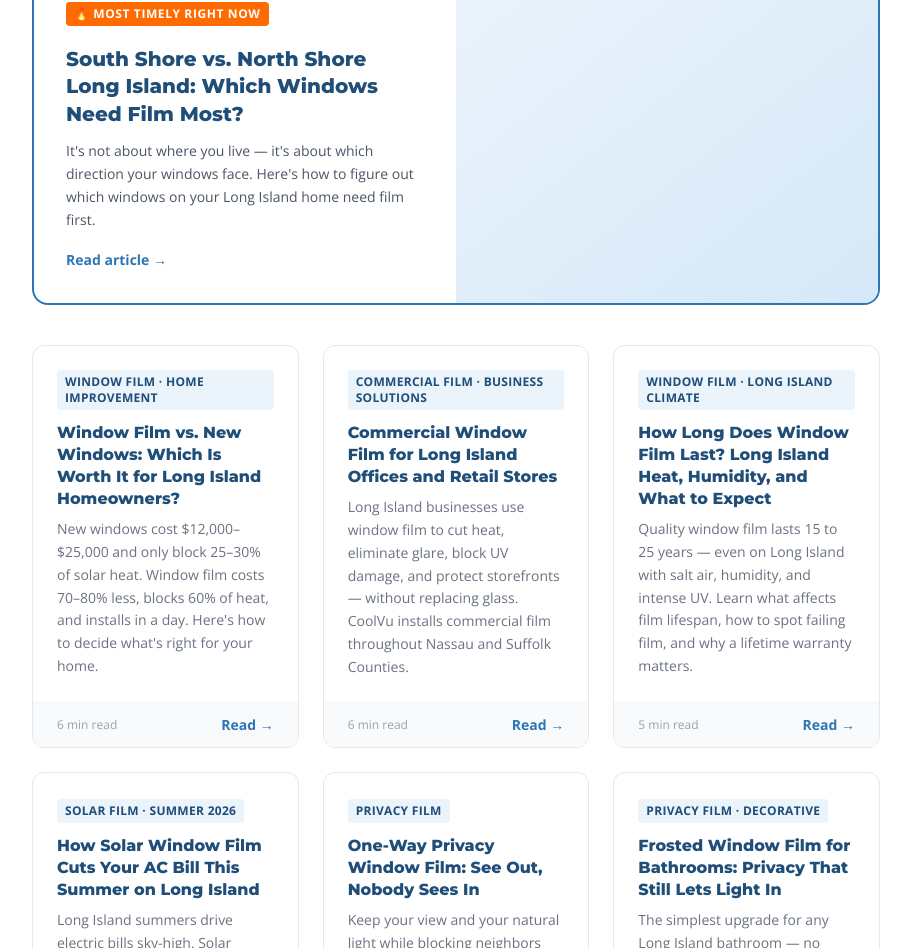
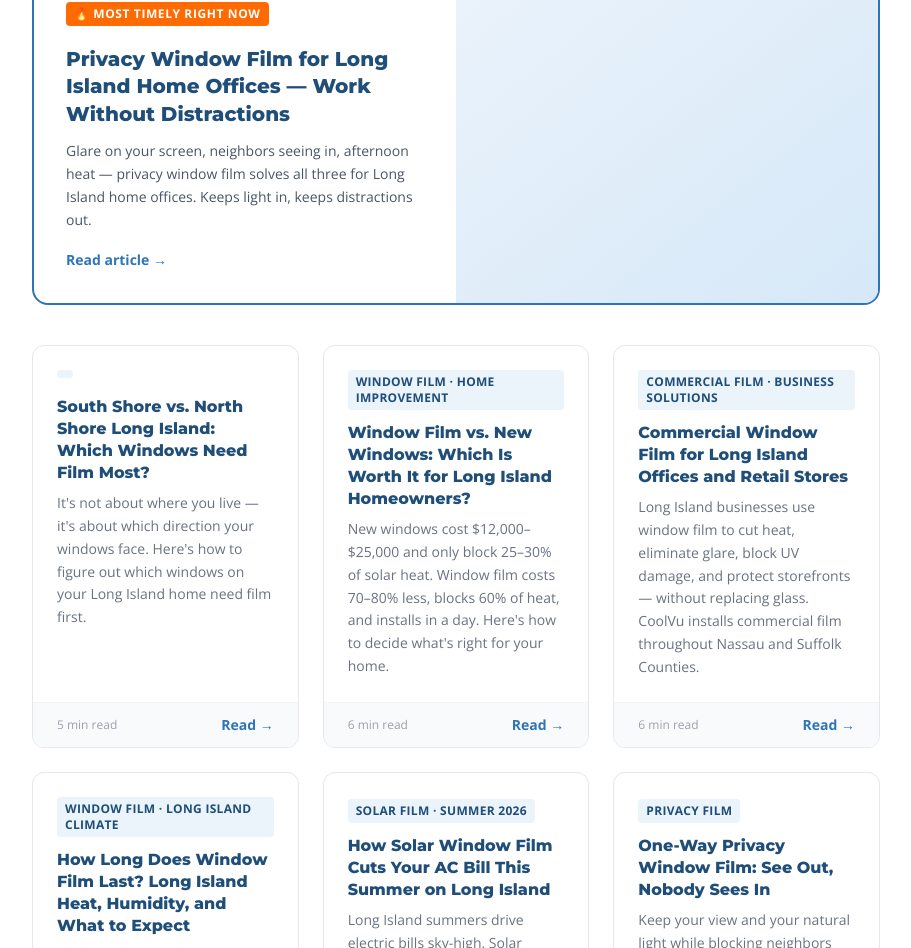
Before and after one commit to pjs8875/CoolVu, a Next.js app: page /blog in a window 1280 px wide. Shown: the part 553-1501 px from the top of the page, without its empty margins (184-1095 px from the left). Built offline with nearby package versions, Linux system fonts and the light colour scheme; no server answers.

Commit message:
Update blog index: add home office privacy film article

```diff
--- a/components/blog/BlogIndexPage.tsx
+++ b/components/blog/BlogIndexPage.tsx
@@ -3,6 +3,13 @@ import Navbar from "@/components/Navbar";
 import Footer from "@/components/Footer";
 
 const posts = [
+  {
+    title: "Privacy Window Film for Long Island Home Offices — Work Without Distractions",
+    excerpt: "Glare on your screen, neighbors seeing in, afternoon heat — privacy window film solves all three for Long Island home offices. Keeps light in, keeps distractions out.",
+    date: "May 19, 2026",
+    slug: "privacy-window-film-home-office-long-island",
+    readTime: "5 min read",
+  },
   {
     title: "South Shore vs. North Shore Long Island: Which Windows Need Film Most?",
     excerpt: "It\'s not about where you live — it\'s about which direction your windows face. Here\'s how to figure out which windows on your Long Island home need film first.",
```
